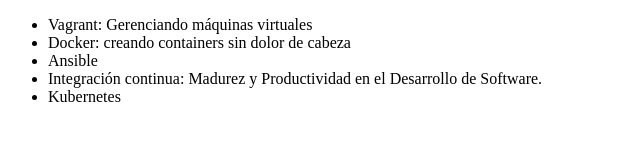
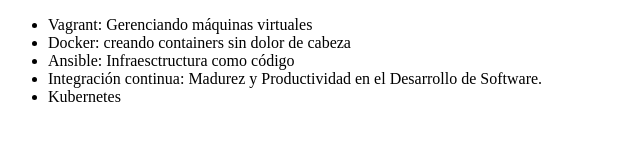
Before and after one commit to AFCLSOFTDEV/ALURA-GIT, a plain HTML site: page index.html in a window 1280 px wide. Shown: the whole page, without its empty margins (0-640 px from the left). Drawn offline with Linux system fonts and the light colour scheme.

Commit message:
Cambiando el nombre del curso de Ansible

```diff
--- a/index.html
+++ b/index.html
@@ -8,7 +8,7 @@
     <ul>
       <li>Vagrant: Gerenciando máquinas virtuales</li>
       <li>Docker: creando containers sin dolor de cabeza</li>
-      <li>Ansible</li>
+      <li>Ansible: Infraesctructura como código</li>
       <li>
         Integración continua: Madurez y Productividad en el Desarrollo de
         Software.
```
